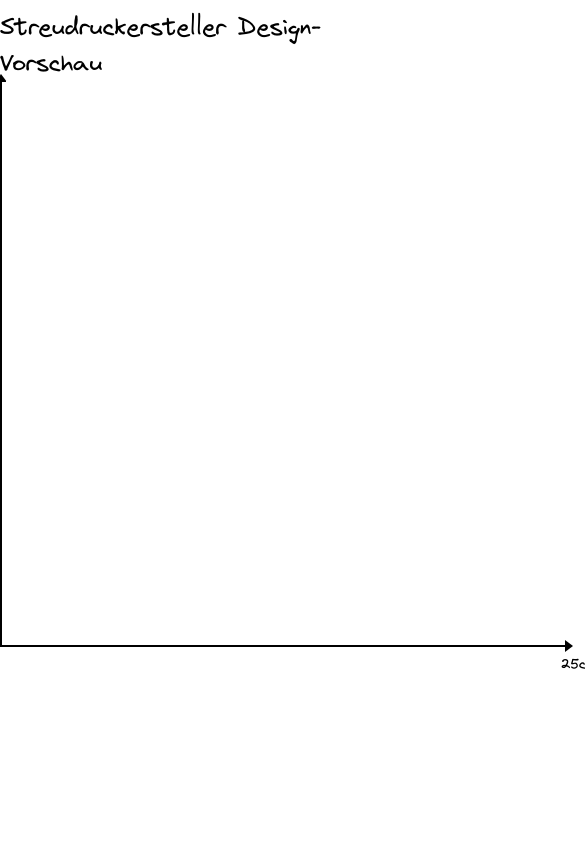
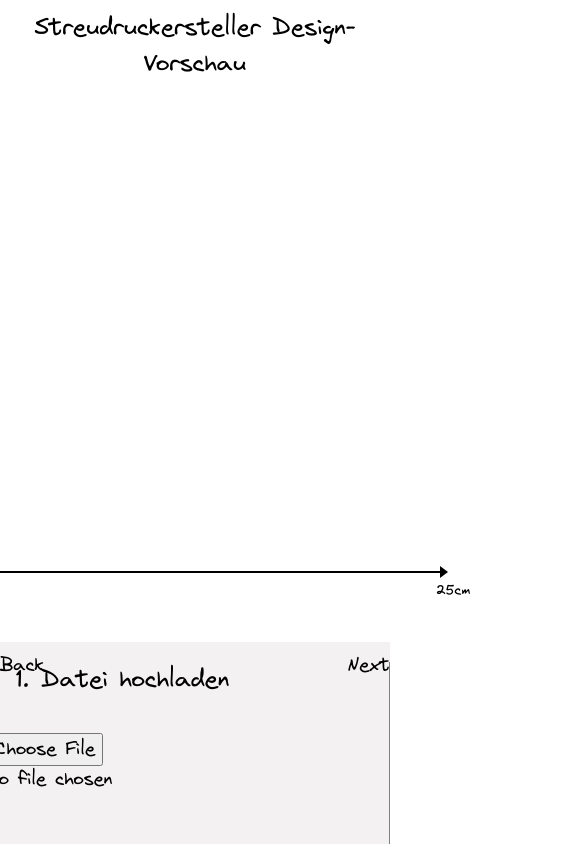
Before and after one commit to gsilvan/logo-pattern-generator, a React (Create React App) app: page / in a window 390 px wide. Shown: the top 846 px of the page, 585 px wide, since content can reach past the window. Built offline with nearby package versions, Linux system fonts and the light colour scheme.

Commit message:
responsive design progress

```diff
--- a/src/App.tsx
+++ b/src/App.tsx
@@ -58,8 +58,26 @@ function App() {
   const [x2Offset, setX2Offset] = useState(0);
   const [backgroundColor, setBackgroundColor] = useState("#fff");
   const [selectedImage, setSelectedImage] = useState("");
+  const [selectedSetting, setSelectedSetting] = useState(1)
 
   const canvasRef = useRef<HTMLCanvasElement>(null);
+
+  const handleNextClick = () => {
+    setSelectedSetting(selectedSetting + 1);
+    console.log(selectedSetting);
+  }
+  const handleBackClick = () => {
+    setSelectedSetting(selectedSetting - 1);
+    console.log(selectedSetting);
+  }
+
+  const isNotShow1 = window.screen.width < 900 && selectedSetting !== 1;
+  const isNotShow2 = window.screen.width < 900 && selectedSetting !== 2;
+  const isNotShow3 = window.screen.width < 900 && selectedSetting !== 3;
+  const isNotShow4 = window.screen.width < 900 && selectedSetting !== 4;
+  const isNotShow5 = window.screen.width < 900 && selectedSetting !== 5;
+
+
 
   const handleImageUpload = async (e: React.ChangeEvent<HTMLInputElement>) => {
     const file = e.target.files?.[0];
@@ -305,7 +323,12 @@ function App() {
     <section className="interfase">
       <div className="interfase-flex">
         <div className="settings">
-         <div className="setting-group-container">
+          <div className="mobileSettingsbuttons">
+            <button onClick={handleBackClick}>Back</button>
+            <button onClick={handleNextClick}>Next</button>
+          </div>
+
+         <div className={`setting-group-container upload-setting-group-container ${isNotShow1 ? 'not-show' : ''}`}>
             <div className="subtitle">
               <h3>1. Datei hochladen</h3>
             </div>
@@ -319,7 +342,7 @@ function App() {
               />
             </div>
          </div>
-          <div className="setting-group-container">
+          <div className={`setting-group-container ${isNotShow2 ? 'not-show' : ''}`}>
             <div className="subtitle">
               <h3>2. Hintergrund auswählen</h3>
             </div>
@@ -352,7 +375,7 @@ function App() {
                 Zufall
               </button>
           </div>
-              <div className="setting-group-container">
+              <div className={`setting-group-container setting-group-container ${isNotShow3 ? 'not-show' : ''}`}>
                 <div className="subtitle">
                   <h3>3. Tuchgröße festlegen</h3>
                 </div>
@@ -390,7 +413,7 @@ function App() {
                   ))}
                 </div>
               </div>
-            <div className="setting-group-container">
+            <div className={`setting-group-container setting-group-container ${isNotShow4 ? 'not-show' : ''}`}>
               <div className="subtitle">
                 <h3>4. Gestaltung</h3>
               </div>
@@ -428,7 +451,7 @@ function App() {
                 ))}
               </div>
             </div>
-            <div className="setting-group-container last-setting-group-container">
+            <div className={`setting-group-container last-setting-group-container ${isNotShow5 ? 'not-show' : ''}`}>
               <div className="download-div">
                 <div className="subtitle">
                   <h3>4. Download</h3>
--- a/src/Canvas.tsx
+++ b/src/Canvas.tsx
@@ -63,7 +63,7 @@ export default function Canvas({
     const canvasPrevWidth = screenHeight * 0.67;
     scaleFactor =  canvasPrevWidth / 4130;
   } else {
-    const canvasPrevWidth = screenWidth * 0.98;
+    const canvasPrevWidth = screenWidth * 0.85;
     scaleFactor =  canvasPrevWidth / 4130;
   }
 
--- a/src/index.css
+++ b/src/index.css
@@ -47,6 +47,10 @@ h3 {
 .upload .subtitle {
   padding: 0;
   justify-content: center;
+}
+
+.mobileSettingsbuttons {
+  display: none;
 }
 
 .canvas-div-container .subtitle {
@@ -226,7 +230,12 @@ bottom: 0;
   font-size: 14px;
 }
 
+.not-show {
+  display: none;
+}
+
 @media (max-width: 900px) {
+
 
   .interfase {
     padding-top: 10px;
@@ -238,11 +247,18 @@ bottom: 0;
     flex-direction: column-reverse;
   }
 
+  .coordinate-system-container {
+    display: flex;
+    justify-content: center;
+    position: initial;
+  }
+
   .canvas-div-container {
     padding: initial;
     flex-direction: column;
     display: flex;
     justify-content: center;
+    align-items: center;
   }
 
   canvas {
@@ -252,6 +268,8 @@ bottom: 0;
   .canvas-div-container .subtitle {
     padding: 0;
     font-size: 1rem;
+    text-align: center;
+
   }
 
   .settings {
@@ -259,18 +277,39 @@ bottom: 0;
     flex-direction: row;
     justify-content: flex-start;
     overflow-x: scroll;
-    padding: initial, initial, initial, 1rem;
     gap: 1rem;
+    padding: initial;
+    padding-top: 20px;
+    position:absolute;
+    bottom: 0;
   }
+
+  .mobileSettingsbuttons {
+    width: 100vw;
+    display: flex;
+    justify-content: space-between;
+    position: absolute;
+    top: 10px;
+  }
+
   .setting-group-container {
     border-right: 1px solid gray;
     border-bottom: initial;
     min-width: 95vw;
   }
 
+  .upload-setting-group-container {
+    padding-left: 1rem;
+  }
+
   .input-btn::file-selector-button {
 
     display: block;
+  }
+
+  .coordinate-system .y-label {
+    top: -25px;
+    left: -30px;
   }
 
   .setting-label  {
```
